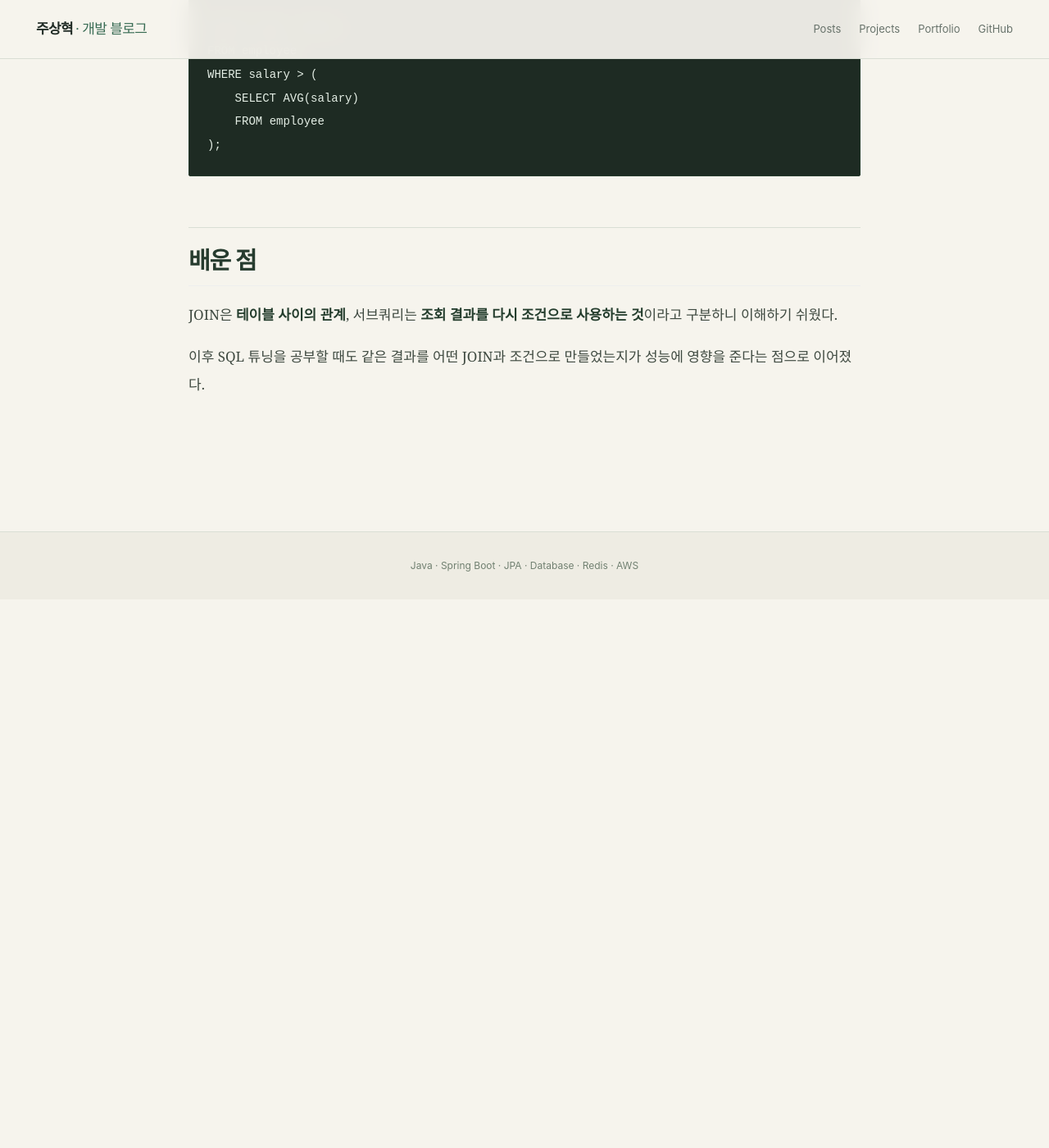
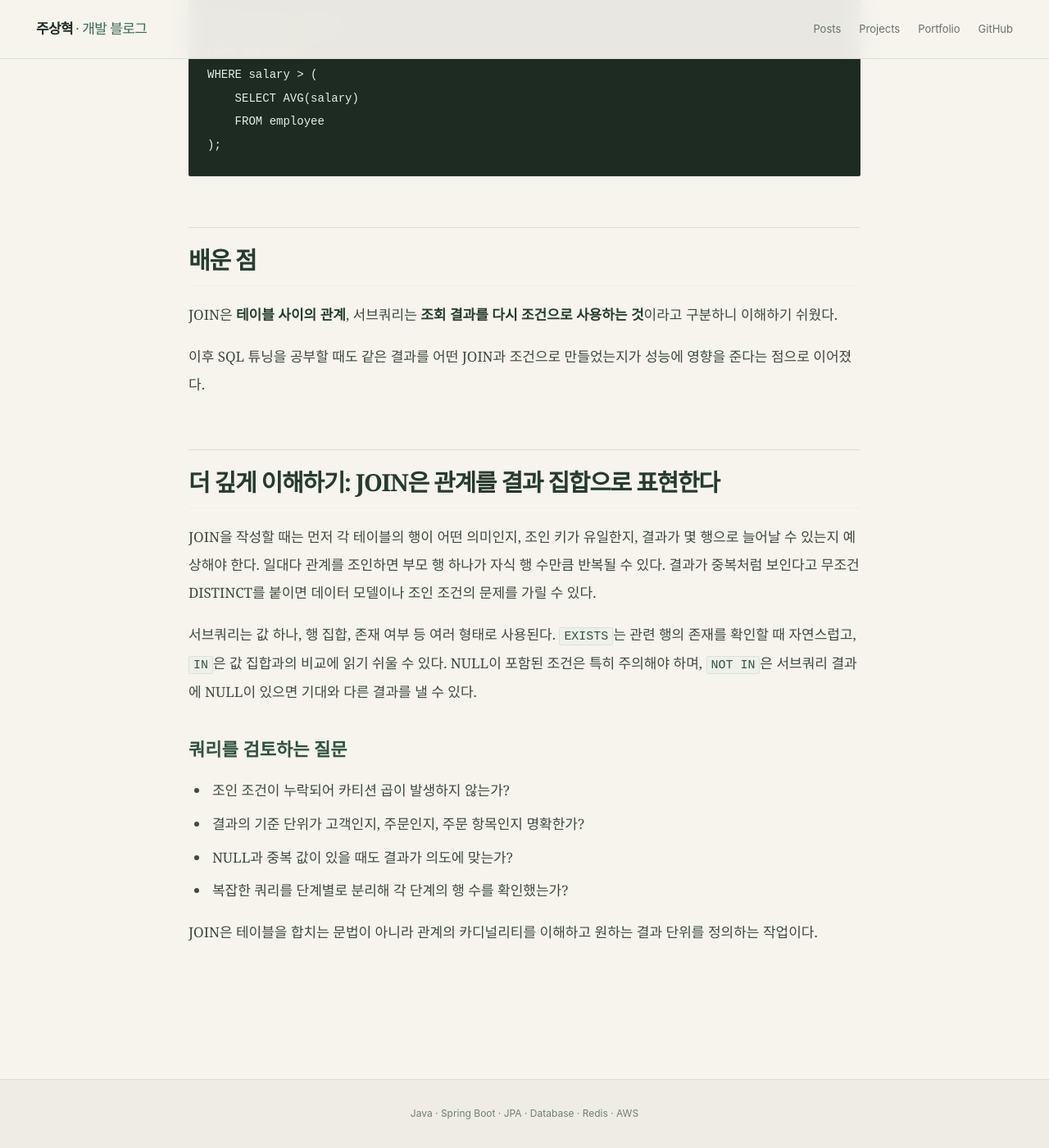
Before and after one commit to zuzusnasna/zuzusnasna.github.io, a Jekyll site: the page built from _posts/2026-10-07-oracle-join-subquery.md, in a window 1280 px wide and 1400 px high, scrolled down 1146 px. Shown: the whole window at 82% size. Built offline with Jekyll 4.4.1, drawn with Linux system fonts in a browser that asks for light colours; before the commit the page ends 1877 px from its top, so only the background shows below that.

Commit message:
docs: expand study posts with reasoning and practice checks

```diff
--- a/_posts/2026-10-07-oracle-join-subquery.md
+++ b/_posts/2026-10-07-oracle-join-subquery.md
@@ -39,3 +39,17 @@ WHERE salary > (
 JOIN은 **테이블 사이의 관계**, 서브쿼리는 **조회 결과를 다시 조건으로 사용하는 것**이라고 구분하니 이해하기 쉬웠다.
 
 이후 SQL 튜닝을 공부할 때도 같은 결과를 어떤 JOIN과 조건으로 만들었는지가 성능에 영향을 준다는 점으로 이어졌다.
+
+## 더 깊게 이해하기: JOIN은 관계를 결과 집합으로 표현한다
+
+JOIN을 작성할 때는 먼저 각 테이블의 행이 어떤 의미인지, 조인 키가 유일한지, 결과가 몇 행으로 늘어날 수 있는지 예상해야 한다. 일대다 관계를 조인하면 부모 행 하나가 자식 행 수만큼 반복될 수 있다. 결과가 중복처럼 보인다고 무조건 DISTINCT를 붙이면 데이터 모델이나 조인 조건의 문제를 가릴 수 있다.
+
+서브쿼리는 값 하나, 행 집합, 존재 여부 등 여러 형태로 사용된다. `EXISTS`는 관련 행의 존재를 확인할 때 자연스럽고, `IN`은 값 집합과의 비교에 읽기 쉬울 수 있다. NULL이 포함된 조건은 특히 주의해야 하며, `NOT IN`은 서브쿼리 결과에 NULL이 있으면 기대와 다른 결과를 낼 수 있다.
+
+### 쿼리를 검토하는 질문
+- 조인 조건이 누락되어 카티션 곱이 발생하지 않는가?
+- 결과의 기준 단위가 고객인지, 주문인지, 주문 항목인지 명확한가?
+- NULL과 중복 값이 있을 때도 결과가 의도에 맞는가?
+- 복잡한 쿼리를 단계별로 분리해 각 단계의 행 수를 확인했는가?
+
+JOIN은 테이블을 합치는 문법이 아니라 관계의 카디널리티를 이해하고 원하는 결과 단위를 정의하는 작업이다.
```
